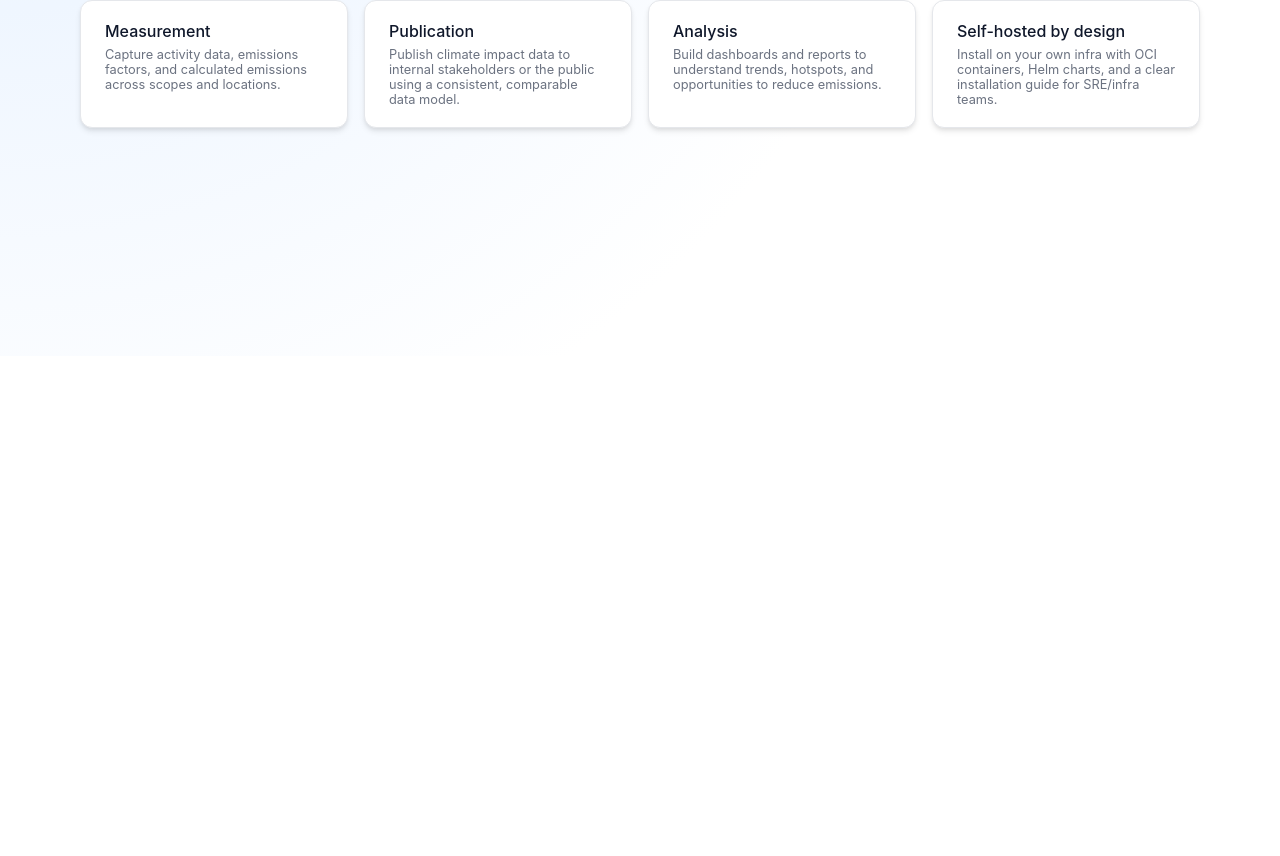
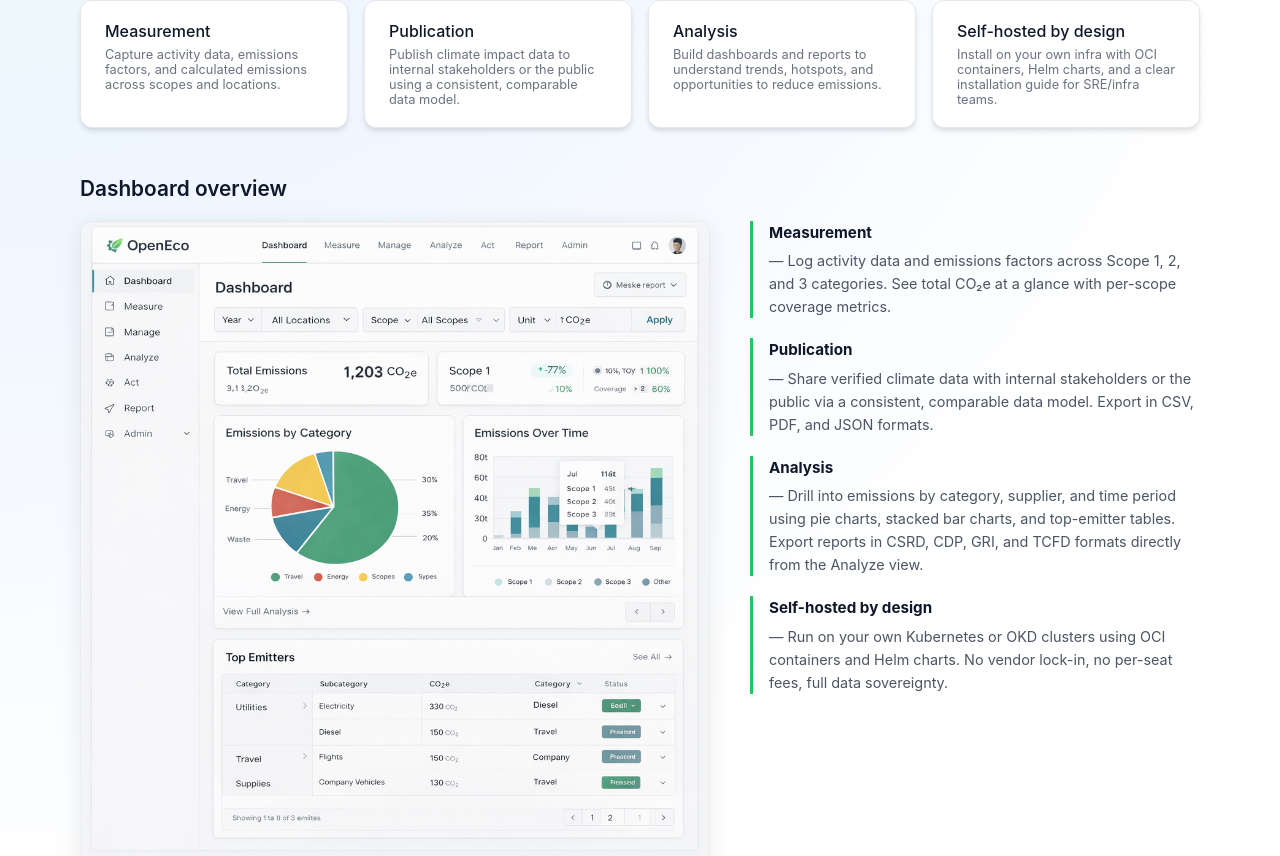
Before and after one commit to Open-Eco/oe-core, a Next.js app in the folder web/: page / in a window 1280 px wide. Shown: the part 444-1300 px from the top of the page. Before the commit the page ends 800 px from the top, so only its background shows below. Built offline with nearby package versions, Linux system fonts and the light colour scheme.

Commit message:
Add Dashboard overview section below What you get on landing page
Co-authored-by: camerensmith <94063173+camerensmith@users.noreply.github.com>

```diff
--- a/web/app/globals.css
+++ b/web/app/globals.css
@@ -1191,6 +1191,50 @@ body {
   gap: 1rem;
 }
 
+.eco-landing__preview-layout {
+  display: grid;
+  grid-template-columns: minmax(0, 1.4fr) minmax(0, 1fr);
+  gap: 2.5rem;
+  align-items: start;
+}
+
+.eco-landing__preview-image-wrap {
+  border-radius: 12px;
+  overflow: hidden;
+  box-shadow: 0 4px 24px rgba(0, 0, 0, 0.08);
+  border: 1px solid rgba(0, 0, 0, 0.06);
+}
+
+.eco-landing__preview-image {
+  display: block;
+  width: 100%;
+  height: auto;
+}
+
+.eco-landing__capabilities {
+  list-style: none;
+  padding: 0;
+  margin: 0;
+  display: flex;
+  flex-direction: column;
+  gap: 1.25rem;
+}
+
+.eco-landing__capabilities li {
+  font-size: 0.9rem;
+  color: #4b5563;
+  line-height: 1.6;
+  padding-left: 1rem;
+  border-left: 3px solid #22c55e;
+}
+
+.eco-landing__capabilities li strong {
+  display: block;
+  color: #0f172a;
+  font-size: 0.95rem;
+  margin-bottom: 0.25rem;
+}
+
 @media (max-width: 1024px) {
   .eco-landing__hero {
     grid-template-columns: minmax(0, 1fr);
@@ -1202,6 +1246,10 @@ body {
 
   .eco-landing__grid {
     grid-template-columns: repeat(2, minmax(0, 1fr));
+  }
+
+  .eco-landing__preview-layout {
+    grid-template-columns: minmax(0, 1fr);
   }
 }
 
--- a/web/app/page.tsx
+++ b/web/app/page.tsx
@@ -114,6 +114,45 @@ export default function Home() {
             </article>
           </div>
         </section>
+
+        <section className="eco-landing__section">
+          <h2 className="eco-landing__section-title">Dashboard overview</h2>
+          <div className="eco-landing__preview-layout">
+            <div className="eco-landing__preview-image-wrap">
+              <Image
+                src="/mock1.png"
+                alt="OpenEco dashboard showing emissions overview, charts, and analysis views"
+                width={880}
+                height={1200}
+                className="eco-landing__preview-image"
+              />
+            </div>
+            <ul className="eco-landing__capabilities">
+              <li>
+                <strong>Measurement</strong> — Log activity data and emissions
+                factors across Scope 1, 2, and 3 categories. See total
+                CO₂e at a glance with per-scope coverage metrics.
+              </li>
+              <li>
+                <strong>Publication</strong> — Share verified climate data with
+                internal stakeholders or the public via a consistent,
+                comparable data model. Export in CSV, PDF, and JSON formats.
+              </li>
+              <li>
+                <strong>Analysis</strong> — Drill into emissions by category,
+                supplier, and time period using pie charts, stacked bar charts,
+                and top-emitter tables. Export reports in CSRD, CDP, GRI, and
+                TCFD formats directly from the Analyze view.
+              </li>
+              <li>
+                <strong>Self-hosted by design</strong> — Run on your own
+                Kubernetes or OKD clusters using OCI containers and Helm
+                charts. No vendor lock-in, no per-seat fees, full data
+                sovereignty.
+              </li>
+            </ul>
+          </div>
+        </section>
       </main>
     </div>
   );
--- a/web/package.json
+++ b/web/package.json
@@ -15,9 +15,9 @@
   },
   "dependencies": {
     "@auth/prisma-adapter": "^2.11.1",
+    "@prisma/adapter-pg": "^7.2.0",
     "@prisma/client": "^7.2.0",
     "@tanstack/react-table": "^8.21.3",
-    "@prisma/adapter-pg": "^7.2.0",
     "bcryptjs": "^3.0.3",
     "next": "^16.0.10",
     "next-auth": "^4.24.13",
@@ -37,6 +37,6 @@
     "@types/react-dom": "^19",
     "eslint": "^9",
     "eslint-config-next": "16.0.8",
-    "typescript": "^5"
+    "typescript": "5.9.3"
   }
 }
```
Also changed, not shown: web/public/mock1.png (added), 1 other file (tests, documents, lock files or other folders).
